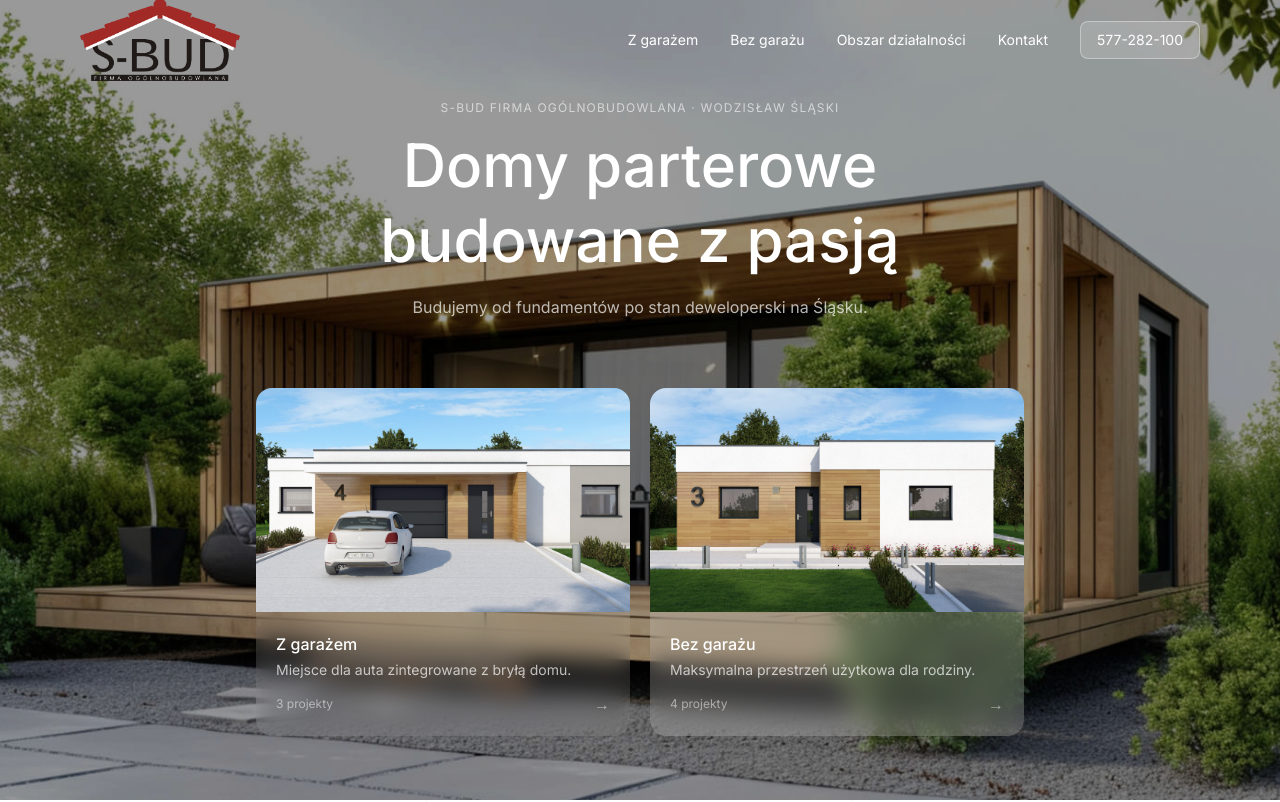
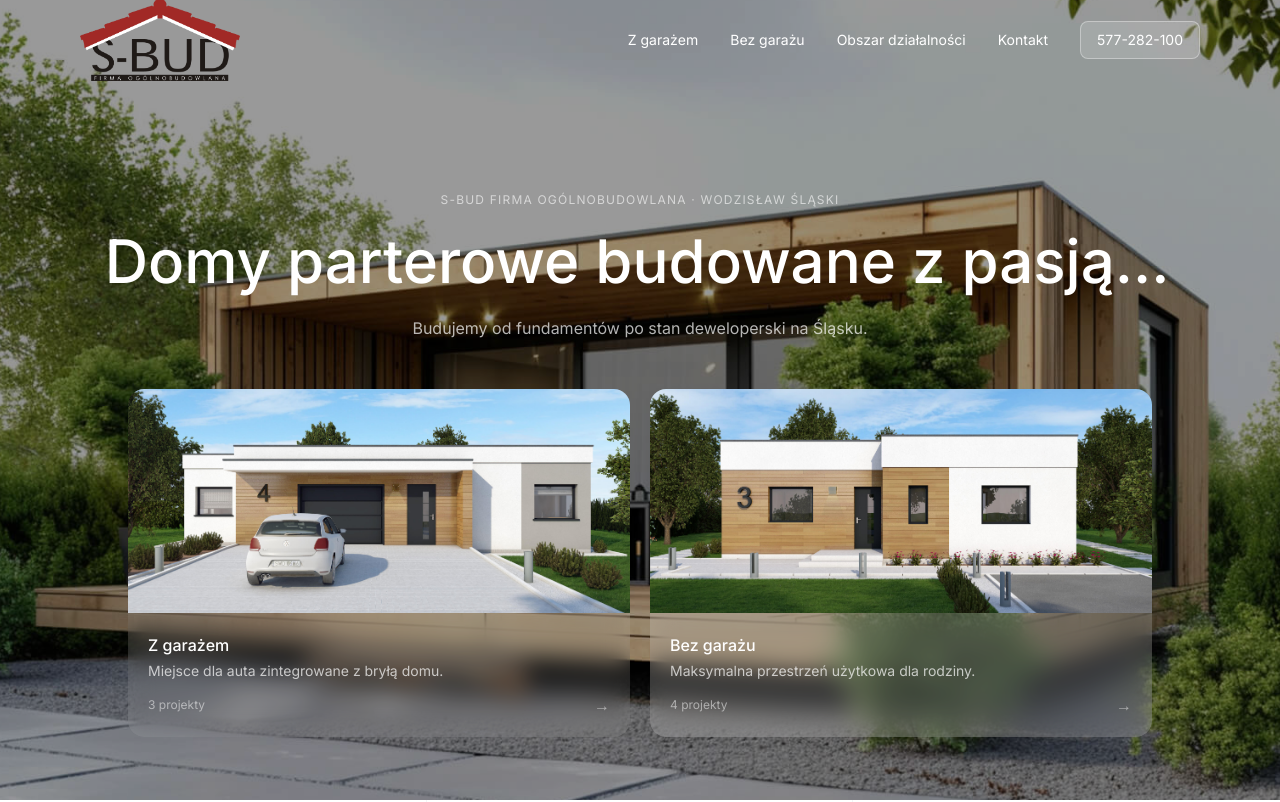
Before and after one commit to j4rk3/parterowy, a Next.js app: page / in a window 1280 px wide. Shown: the top 802 px of the page. Built offline with nearby package versions, Linux system fonts and the light colour scheme.

Commit message:
main page typewriterhero

```diff
--- a/app/page.tsx
+++ b/app/page.tsx
@@ -51,7 +51,46 @@ export default function Home() {
     if (statsRef.current) observer.observe(statsRef.current)
     return () => observer.disconnect()
   }, [])
+  function TypewriterHero() {
+    const text = 'Domy parterowe budowane z pasją...'
+    const [displayed, setDisplayed] = useState('')
+    const [done, setDone] = useState(false)
+    const i = useRef(0)
 
+    useEffect(() => {
+      const interval = setInterval(() => {
+        if (i.current < text.length) {
+          setDisplayed(text.slice(0, i.current + 1))
+          i.current++
+        } else {
+          clearInterval(interval)
+          setTimeout(() => setDone(true), 200)
+        }
+      }, 55)
+      return () => clearInterval(interval)
+    }, [])
+
+    return (
+      <div className="hidden md:block text-center mb-12">
+        <p
+          className={`text-xs uppercase tracking-widest text-white/60 mb-4 whitespace-nowrap transition-opacity duration-700 ${done ? 'opacity-100' : 'opacity-0'}`}
+        >
+          S-BUD Firma Ogólnobudowlana · Wodzisław Śląski
+        </p>
+        <h1 className="text-4xl md:text-6xl font-medium text-white leading-tight mb-4 min-h-[1.2em]">
+          {displayed}
+          <span
+            className={`inline-block w-0.5 h-[0.9em] bg-white ml-1 align-middle animate-pulse ${done ? 'opacity-0' : 'opacity-100'} transition-opacity duration-300`}
+          />
+        </h1>
+        <p
+          className={`hidden md:block text-white/70 text-base max-w-lg mx-auto leading-relaxed transition-opacity duration-700 ${done ? 'opacity-100' : 'opacity-0'}`}
+        >
+          Budujemy od fundamentów po stan deweloperski na Śląsku.
+        </p>
+      </div>
+    )
+  }
   return (
     <div>
       <style>{`
@@ -91,28 +130,11 @@ export default function Home() {
         </div>
         <div className="absolute inset-0 bg-black/40" />
 
-        <div className="absolute inset-0 flex flex-col items-center justify-end px-4 pb-16 text-center">
-          <p
-            className="hidden md:block text-xs uppercase tracking-widest text-white/60 mb-3"
-            style={{ marginBottom: '12px', transform: 'translateY(-20px)' }}
-          >
-            S-BUD Firma Ogólnobudowlana · Wodzisław Śląski
-          </p>
-          <h1
-            className="hidden md:block text-5xl md:text-6xl font-medium text-white leading-tight max-w-3xl mb-4"
-            style={{ transform: 'translateY(-20px)' }}
-          >
-            Domy parterowe budowane z pasją
-          </h1>
-          <p
-            className="hidden md:block text-white/70 text-base max-w-lg mb-12 leading-relaxed"
-            style={{ transform: 'translateY(-20px)' }}
-          >
-            Budujemy od fundamentów po stan deweloperski na Śląsku.
-          </p>
+        <div className="absolute inset-0 flex flex-col items-center justify-end px-4 pb-10 md:justify-center md:pb-0 xl:justify-start xl:pt-48 text-center">
+          <TypewriterHero />
 
           {/* Kafle — zdjęcie na górze, białe tło na dole */}
-          <div className="grid grid-cols-1 md:grid-cols-2 gap-5 w-full max-w-3xl">
+          <div className="grid grid-cols-1 md:grid-cols-2 gap-5 w-full max-w-3xl xl:max-w-5xl">
             <Link
               href="/parterowy-z-garazem"
               className="group overflow-hidden rounded-2xl transition-all duration-300"
```
